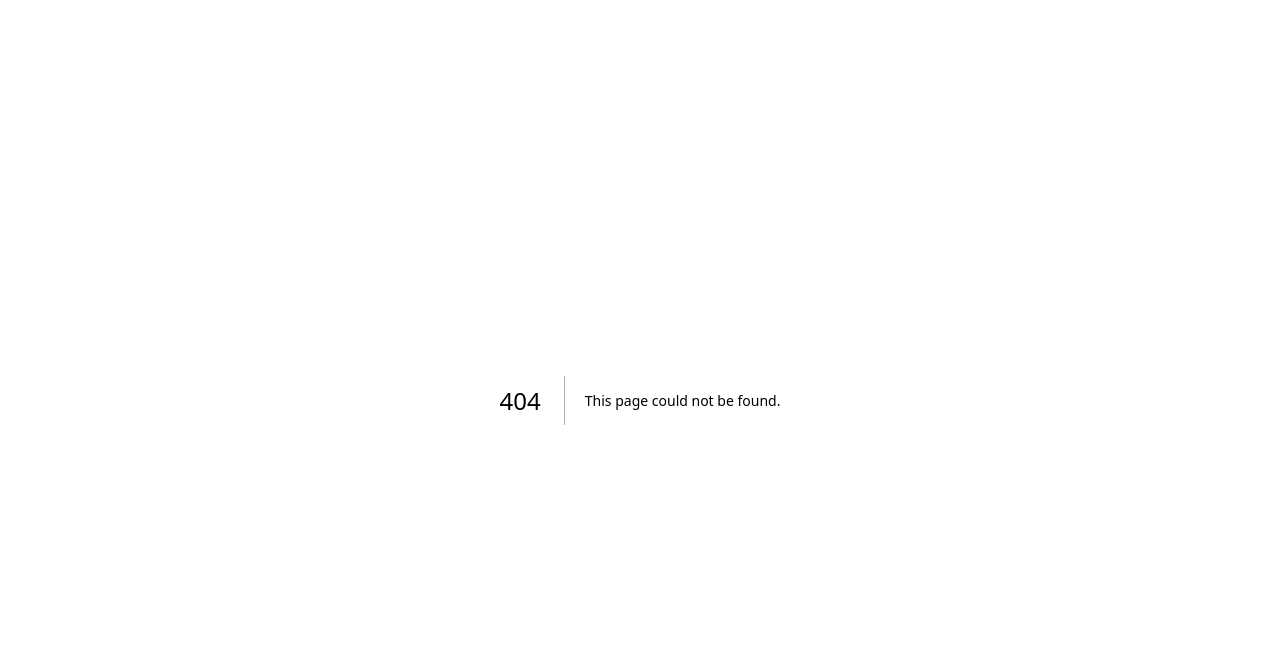
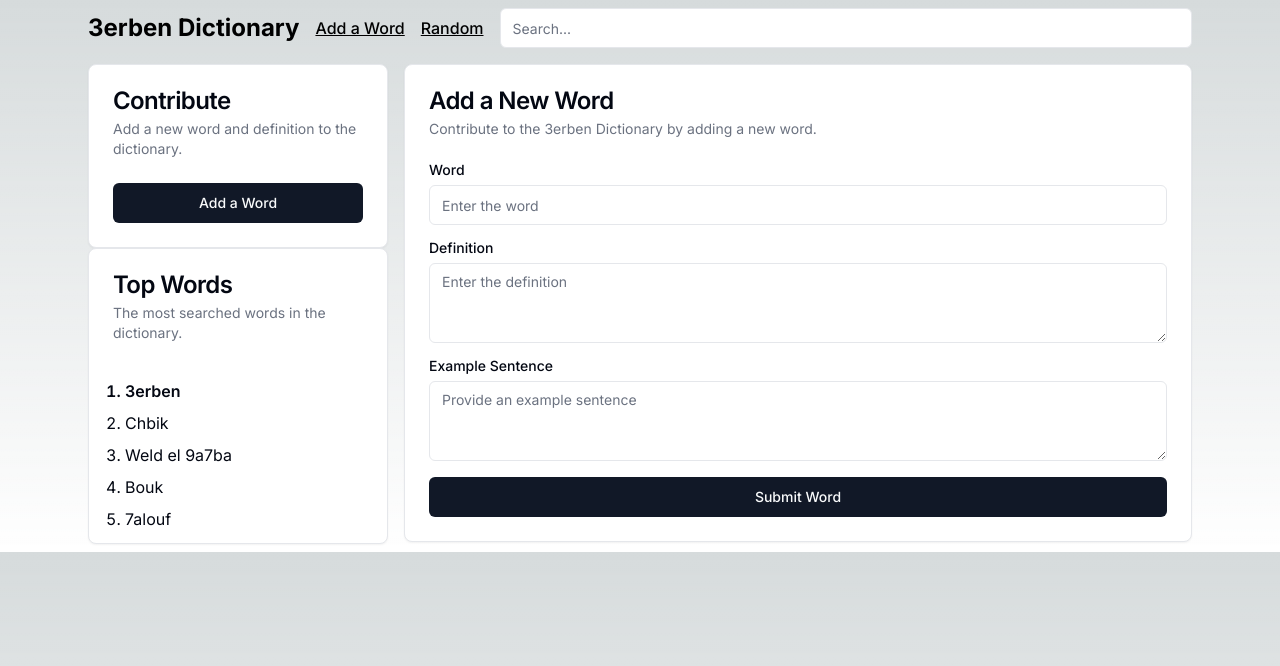
Before and after one commit to hakimelek/3erben-dictionary, a Next.js app: page /new in a window 1280 px wide. Before the commit this address had no page. Shown: the top 666 px of the page. Built offline with nearby package versions, Linux system fonts and the light colour scheme.

Commit message:
Add new word

```diff
--- a/package.json
+++ b/package.json
@@ -10,6 +10,7 @@
   },
   "dependencies": {
     "@radix-ui/react-icons": "^1.3.0",
+    "@radix-ui/react-label": "^2.0.2",
     "@radix-ui/react-slot": "^1.0.2",
     "class-variance-authority": "^0.7.0",
     "clsx": "^2.1.0",
--- a/src/app/layout.tsx
+++ b/src/app/layout.tsx
@@ -1,6 +1,8 @@
 import type { Metadata } from "next";
 import { Inter } from "next/font/google";
 import "./globals.css";
+import Link from "next/link";
+import { Input } from "@/components/ui/input";
 
 const inter = Inter({ subsets: ["latin"] });
 
@@ -16,7 +18,33 @@ export default function RootLayout({
 }>) {
   return (
     <html lang="en">
-      <body className={inter.className}>{children}</body>
+      <body className={inter.className}>
+        <div
+          key="1"
+          className="mx-auto grid w-full max-w-6xl gap-4 px-4 py-2 md:px-6"
+        >
+          <header className="flex flex-col justify-center space-y-2 md:flex-row md:items-center md:space-x-4 md:space-y-0">
+            <Link
+              className="flex items-center gap-2 text-xl font-bold md:text-2xl"
+              href="/"
+            >
+              3erben Dictionary
+            </Link>
+            <nav className="flex items-center gap-4">
+              <Link className="font-medium underline" href="/new">
+                Add a Word
+              </Link>
+              <Link className="font-medium underline" href="#">
+                Random
+              </Link>
+            </nav>
+            <form className="flex-1 md:ml-auto">
+              <Input placeholder="Search..." type="search" />
+            </form>
+          </header>
+          <main>{children}</main>
+        </div>
+      </body>
     </html>
   );
 }
--- /dev/null
+++ b/src/app/new/page.tsx
@@ -0,0 +1,9 @@
+import NewWord from "@/components/new-word";
+
+export default function Index() {
+  return (
+    <main>
+      <NewWord />
+    </main>
+  );
+}
--- a/src/components/home.tsx
+++ b/src/components/home.tsx
@@ -23,17 +23,7 @@ To read more about using these font, please visit the Next.js documentation:
 - App Directory: https://nextjs.org/docs/app/building-your-application/optimizing/fonts
 - Pages Directory: https://nextjs.org/docs/pages/building-your-application/optimizing/fonts
 **/
-import Link from "next/link";
-import { Input } from "@/components/ui/input";
-import {
-  CardTitle,
-  CardDescription,
-  CardHeader,
-  CardContent,
-  Card,
-  CardFooter,
-} from "@/components/ui/card";
-import { Button } from "@/components/ui/button";
+import SideBar from "./sidebar";
 import WordCard from "./wordcard";
 
 const words = [
@@ -60,65 +50,16 @@ const words = [
   {
     name: "Weld el 9a7ba",
     definition: 'The Tunisian word for "son of a bitch".',
+    likes: 0,
+    dislikes: 0,
   },
 ];
 
 export default function Home() {
   return (
-    <div
-      key="1"
-      className="mx-auto grid w-full max-w-6xl gap-4 px-4 py-2 md:px-6"
-    >
-      <header className="flex flex-col justify-center space-y-2 md:flex-row md:items-center md:space-x-4 md:space-y-0">
-        <Link
-          className="flex items-center gap-2 text-xl font-bold md:text-2xl"
-          href="#"
-        >
-          3erben Dictionary
-        </Link>
-        <nav className="flex items-center gap-4">
-          <Link className="font-medium underline" href="#">
-            Add a Word
-          </Link>
-          <Link className="font-medium underline" href="#">
-            Random
-          </Link>
-        </nav>
-        <form className="flex-1 md:ml-auto">
-          <Input placeholder="Search..." type="search" />
-        </form>
-      </header>
-      <main>
     <div className="grid gap-4 md:grid-cols-[250px_1fr] lg:grid-cols-[300px_1fr]">
       <div className="flex flex-col gap-2">
-            <Card>
-              <CardHeader>
-                <CardTitle>Contribute</CardTitle>
-                <CardDescription>
-                  Add a new word and definition to the dictionary.
-                </CardDescription>
-              </CardHeader>
-              <CardContent>
-                <Button className="w-full">Add a Word</Button>
-              </CardContent>
-            </Card>
-            <Card>
-              <CardHeader>
-                <CardTitle>Top Words</CardTitle>
-                <CardDescription>
-                  The most searched words in the dictionary.
-                </CardDescription>
-              </CardHeader>
-              <CardContent className="p-3">
-                <ol className="grid list-decimal gap-2 pl-6">
-                  <li className="font-semibold">3erben</li>
-                  <li>Chbik</li>
-                  <li>Weld el 9a7ba</li>
-                  <li>Bouk</li>
-                  <li>7alouf</li>
-                </ol>
-              </CardContent>
-            </Card>
+        <SideBar />
       </div>
       <div className="flex flex-col gap-4">
         {words.map((word) => {
@@ -126,7 +67,5 @@ export default function Home() {
         })}
       </div>
     </div>
-      </main>
-    </div>
   );
 }
--- /dev/null
+++ b/src/components/new-word.tsx
@@ -0,0 +1,79 @@
+/**
+ * This code was generated by v0 by Vercel.
+ * @see https://v0.dev/t/W3WnYzWtGfb
+ * Documentation: https://v0.dev/docs#integrating-generated-code-into-your-nextjs-app
+ */
+
+/** Add fonts into your Next.js project:
+
+import { Rethink_Sans } from 'next/font/google'
+import { Rethink_Sans } from 'next/font/google'
+
+rethink_sans({
+  subsets: ['latin'],
+  display: 'swap',
+})
+
+rethink_sans({
+  subsets: ['latin'],
+  display: 'swap',
+})
+
+To read more about using these font, please visit the Next.js documentation:
+- App Directory: https://nextjs.org/docs/app/building-your-application/optimizing/fonts
+- Pages Directory: https://nextjs.org/docs/pages/building-your-application/optimizing/fonts
+**/
+import { Input } from "@/components/ui/input";
+import {
+  CardTitle,
+  CardDescription,
+  CardHeader,
+  CardContent,
+  Card,
+} from "@/components/ui/card";
+import { Button } from "@/components/ui/button";
+import { Label } from "@/components/ui/label";
+import { Textarea } from "@/components/ui/textarea";
+import SideBar from "./sidebar";
+
+export default function NewWord() {
+  return (
+    <div className="grid gap-4 md:grid-cols-[250px_1fr] lg:grid-cols-[300px_1fr]">
+      <div className="hidden flex-col gap-2 md:flex">
+        <SideBar />
+      </div>
+      <div className="flex flex-col gap-4">
+        <Card>
+          <CardHeader>
+            <CardTitle>Add a New Word</CardTitle>
+            <CardDescription>
+              Contribute to the 3erben Dictionary by adding a new word.
+            </CardDescription>
+          </CardHeader>
+          <CardContent>
+            <form className="grid gap-4">
+              <div className="grid gap-2">
+                <Label htmlFor="word">Word</Label>
+                <Input id="word" placeholder="Enter the word" />
+              </div>
+              <div className="grid gap-2">
+                <Label htmlFor="definition">Definition</Label>
+                <Textarea id="definition" placeholder="Enter the definition" />
+              </div>
+              <div className="grid gap-2">
+                <Label htmlFor="example">Example Sentence</Label>
+                <Textarea
+                  id="example"
+                  placeholder="Provide an example sentence"
+                />
+              </div>
+              <Button className="w-full" type="submit">
+                Submit Word
+              </Button>
+            </form>
+          </CardContent>
+        </Card>
+      </div>
+    </div>
+  );
+}
--- /dev/null
+++ b/src/components/sidebar.tsx
@@ -0,0 +1,45 @@
+import {
+  CardTitle,
+  CardDescription,
+  CardHeader,
+  CardContent,
+  Card,
+} from "@/components/ui/card";
+import { Button } from "@/components/ui/button";
+
+const SideBar = () => {
+  return (
+    <div>
+      <Card>
+        <CardHeader>
+          <CardTitle>Contribute</CardTitle>
+          <CardDescription>
+            Add a new word and definition to the dictionary.
+          </CardDescription>
+        </CardHeader>
+        <CardContent>
+          <Button className="w-full">Add a Word</Button>
+        </CardContent>
+      </Card>
+      <Card>
+        <CardHeader>
+          <CardTitle>Top Words</CardTitle>
+          <CardDescription>
+            The most searched words in the dictionary.
+          </CardDescription>
+        </CardHeader>
+        <CardContent className="p-3">
+          <ol className="grid list-decimal gap-2 pl-6">
+            <li className="font-semibold">3erben</li>
+            <li>Chbik</li>
+            <li>Weld el 9a7ba</li>
+            <li>Bouk</li>
+            <li>7alouf</li>
+          </ol>
+        </CardContent>
+      </Card>
+    </div>
+  );
+};
+
+export default SideBar;
--- /dev/null
+++ b/src/components/ui/label.tsx
@@ -0,0 +1,26 @@
+"use client"
+
+import * as React from "react"
+import * as LabelPrimitive from "@radix-ui/react-label"
+import { cva, type VariantProps } from "class-variance-authority"
+
+import { cn } from "@/lib/utils"
+
+const labelVariants = cva(
+  "text-sm font-medium leading-none peer-disabled:cursor-not-allowed peer-disabled:opacity-70"
+)
+
+const Label = React.forwardRef<
+  React.ElementRef<typeof LabelPrimitive.Root>,
+  React.ComponentPropsWithoutRef<typeof LabelPrimitive.Root> &
+    VariantProps<typeof labelVariants>
+>(({ className, ...props }, ref) => (
+  <LabelPrimitive.Root
+    ref={ref}
+    className={cn(labelVariants(), className)}
+    {...props}
+  />
+))
+Label.displayName = LabelPrimitive.Root.displayName
+
+export { Label }
--- /dev/null
+++ b/src/components/ui/textarea.tsx
@@ -0,0 +1,24 @@
+import * as React from "react"
+
+import { cn } from "@/lib/utils"
+
+export interface TextareaProps
+  extends React.TextareaHTMLAttributes<HTMLTextAreaElement> {}
+
+const Textarea = React.forwardRef<HTMLTextAreaElement, TextareaProps>(
+  ({ className, ...props }, ref) => {
+    return (
+      <textarea
+        className={cn(
+          "flex min-h-[80px] w-full rounded-md border border-gray-200 bg-white px-3 py-2 text-sm ring-offset-white placeholder:text-gray-500 focus-visible:outline-none focus-visible:ring-2 focus-visible:ring-gray-950 focus-visible:ring-offset-2 disabled:cursor-not-allowed disabled:opacity-50 dark:border-gray-800 dark:bg-gray-950 dark:ring-offset-gray-950 dark:placeholder:text-gray-400 dark:focus-visible:ring-gray-300",
+          className
+        )}
+        ref={ref}
+        {...props}
+      />
+    )
+  }
+)
+Textarea.displayName = "Textarea"
+
+export { Textarea }
```
Also changed, not shown: 1 other file (tests, documents, lock files or other folders). Lines whose indentation alone changed are shown as unchanged.
